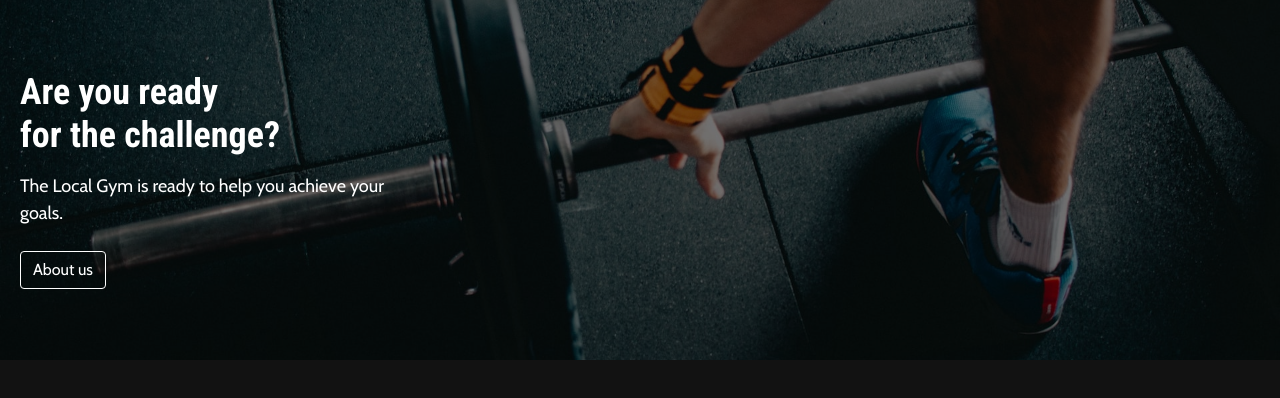
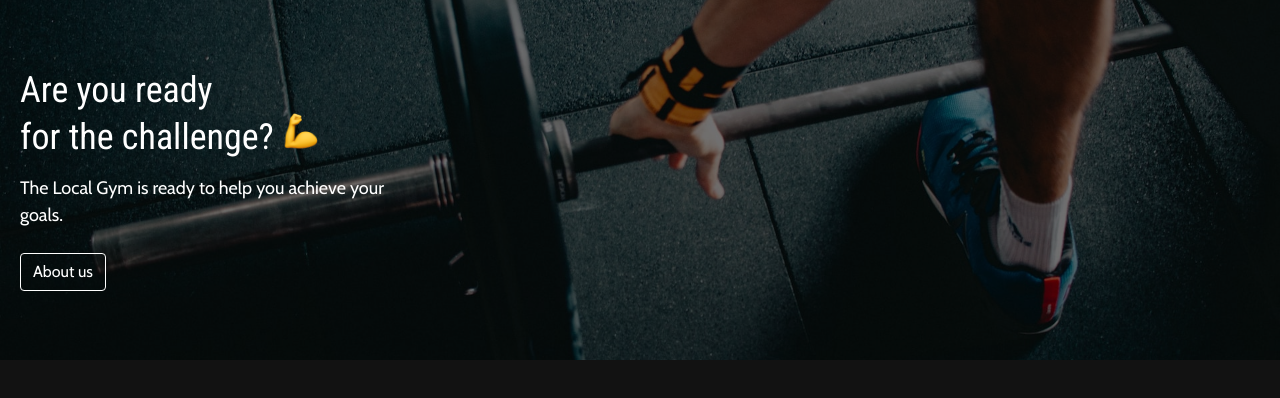
Before and after one commit to Vlosada7/academiaLocal, a SvelteKit app: page / in a window 1280 px wide. Shown: the top 398 px of the page. Built offline with nearby package versions, Linux system fonts and the light colour scheme.

Commit message:
muscle emoji

```diff
--- a/src/global.css
+++ b/src/global.css
@@ -40,6 +40,7 @@ a {
 h1, h2, h3 {
   font-family: "Roboto Condensed", sans-serif;
   line-height: 1.2;
+  font-weight: normal;
 }
 
 h1 {
--- a/src/routes/+page.svelte
+++ b/src/routes/+page.svelte
@@ -1,11 +1,12 @@
 <script>
   import imageHome from '../assets/musculacao.jpg'
+  import muscleIcon from '../assets/icon-muscle.png'
 </script>
 
 
 <section class="intro" style="background-image: url({imageHome});">
   <div class="intro__wrapper wrap">
-    <h1>Are you ready <br>for the challenge?</h1>
+    <h1>Are you ready <br>for the challenge? <img src="{muscleIcon}" alt="Muscle emoji"></h1>
     <p>The Local Gym is ready to help you achieve your goals.</p>
     <a class="btn" href="/sobre">About us</a>
   </div>
@@ -39,4 +40,8 @@
     font-size: calc(18 / 16 * 1rem);
     margin-top: 16px;
   }
+  img {
+    display: inline;
+    max-width: 36px;
+  }
 </style>
```
